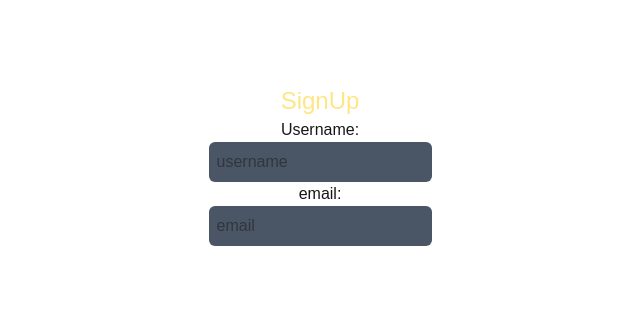
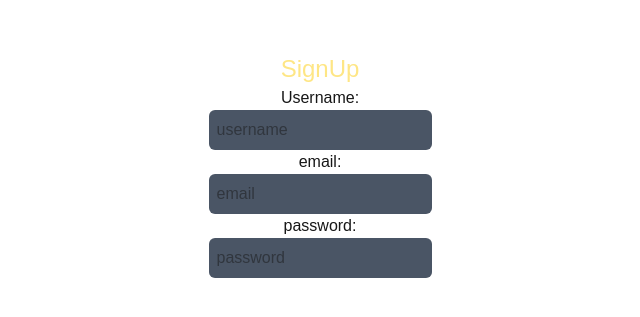
Before and after one commit to shiori0208/NextJS-Project, a Next.js app: page /signup in a window 1280 px wide. Shown: the part 235-552 px from the top of the page, without its empty margins (320-960 px from the left). Built offline with nearby package versions, Linux system fonts and the light colour scheme.

Commit message:
added and styled password input...

```diff
--- a/src/app/signup/page.tsx
+++ b/src/app/signup/page.tsx
@@ -34,6 +34,13 @@ export default function SignupPage() {
         value={user.email}
         onChange={(e) => setUser({...user, email: e.target.value})}
         placeholder="email" />
+        <label htmlFor="password">password:</label>
+        <input className="bg-gray-600 rounded-md p-2"
+        type="text"
+        id="password"
+        value={user.password}
+        onChange={(e) => setUser({...user, password: e.target.value})}
+        placeholder="password" />
     </div>
   )
 }
```
